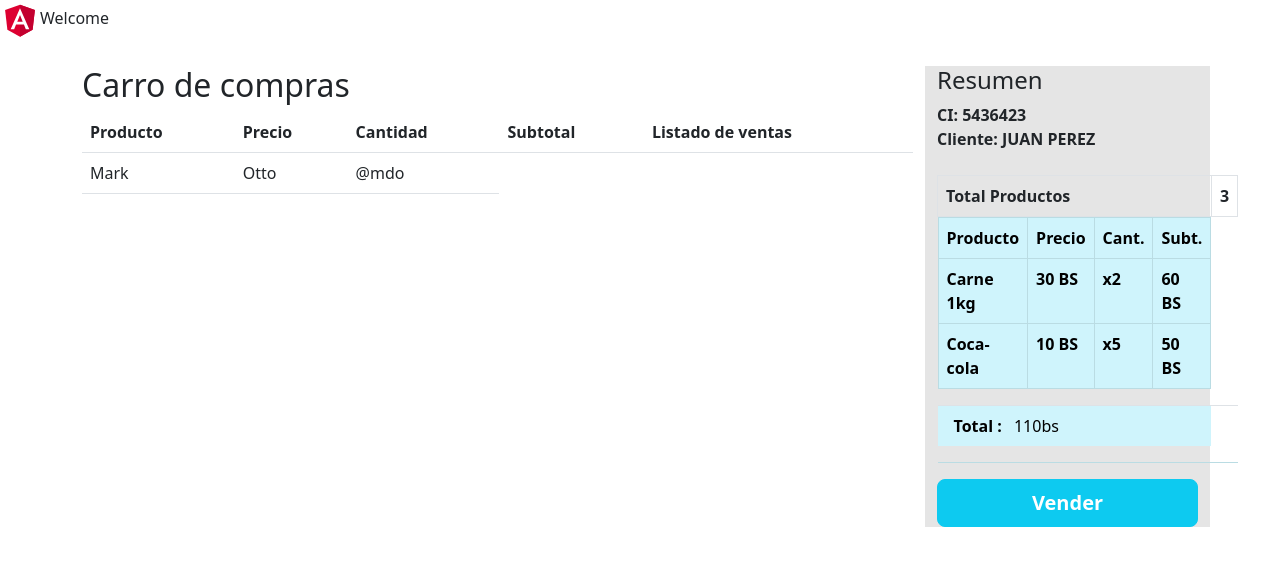
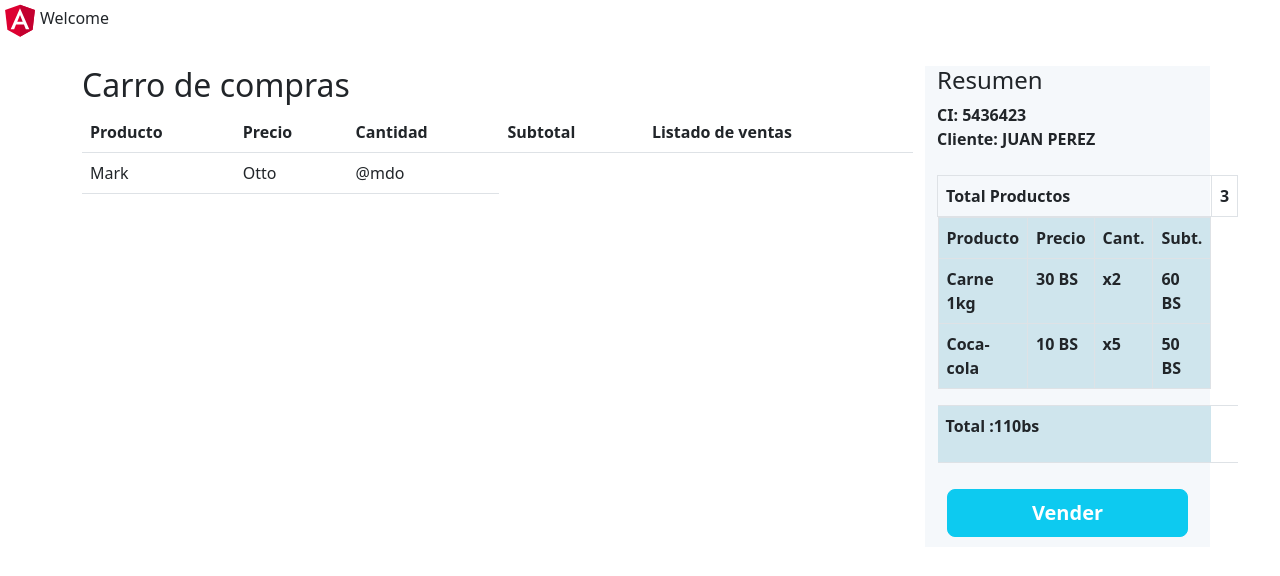
Before and after one commit to AndyGuzman7/pr-pymes-web, an Angular app: page /ventas in a window 1280 px wide. Shown: the top 576 px of the page. Built offline with nearby package versions, Linux system fonts and the light colour scheme.

Commit message:
cambio final2

```diff
--- a/src/app/components/ventas/ventas.component.css
+++ b/src/app/components/ventas/ventas.component.css
@@ -0,0 +1,7 @@
+#details-total{
+    position: relative;
+}
+#details-total-child{
+    position: absolute;
+    right: 0;
+}
--- a/src/app/components/ventas/ventas.component.html
+++ b/src/app/components/ventas/ventas.component.html
@@ -40,7 +40,7 @@
 
 
         </div>
-        <div style="background-color: #E5E5E5 ;" class="col-lg-3">
+        <div style="background-color: rgb(245,248,251) ;" class="col-lg-3">
             <h4>Resumen</h4>
             <div class="col-lg-20">
                 <strong>CI:</strong> <strong> 5436423 </strong>
@@ -61,7 +61,7 @@
                     <tbody>
                         <tr id="accordion">
 
-                            <table class="table table-bordered table table-info"  >
+                            <table style="background-color: rgb(207,229,237);" class="table table-bordered"  >
                                 <thead>
                                     <tr>
                                         <th>Producto</th>
@@ -87,15 +87,22 @@
                             </table>
                         </tr>
                     </tbody>
-                    <tfoot  class ="table table-info">
+                    <tfoot  style="background-color: rgb(207,229,237);" >
                         <tr>
-                            <p><b>Total :</b> 110bs</p>
+                            <p><b>Total :</b> <strong>110bs</strong></p>
                         </tr>
                     </tfoot>
+
                 </table>
+
+                <!-- <div id="details-total" style="background-color: rgb(207,229,237);">
+
+                    <h6 id="details-total-child">110bs</h6>
+                </div> -->
             </div>
-            <div  >
+            <div style="padding: 10px" >
                 <button type="button" class="btn btn-info btn-lg " style="width:100%"><strong class="text-white">Vender</strong></button>
             </div>
+
         </div>
 </div>
```
